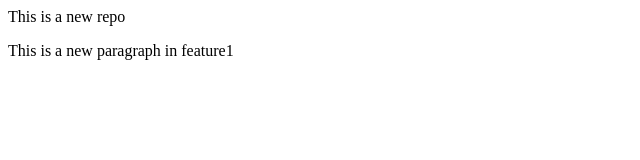
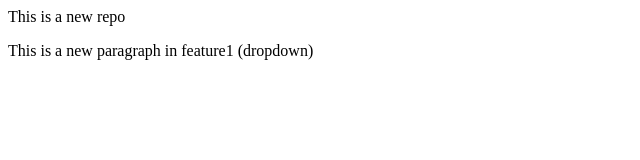
Before and after one commit to raman-rmn/localrepo, a plain HTML site: page index.html in a window 1280 px wide. Shown: the full height of the page, 0-640 px from the left. Drawn offline with Linux system fonts and the light colour scheme.

```diff
--- a/index.html
+++ b/index.html
@@ -1,2 +1,2 @@
 <p>This is a new repo</p>
-<p>This is a new paragraph in feature1</p>
+<p>This is a new paragraph in feature1 (dropdown) </p>
```
